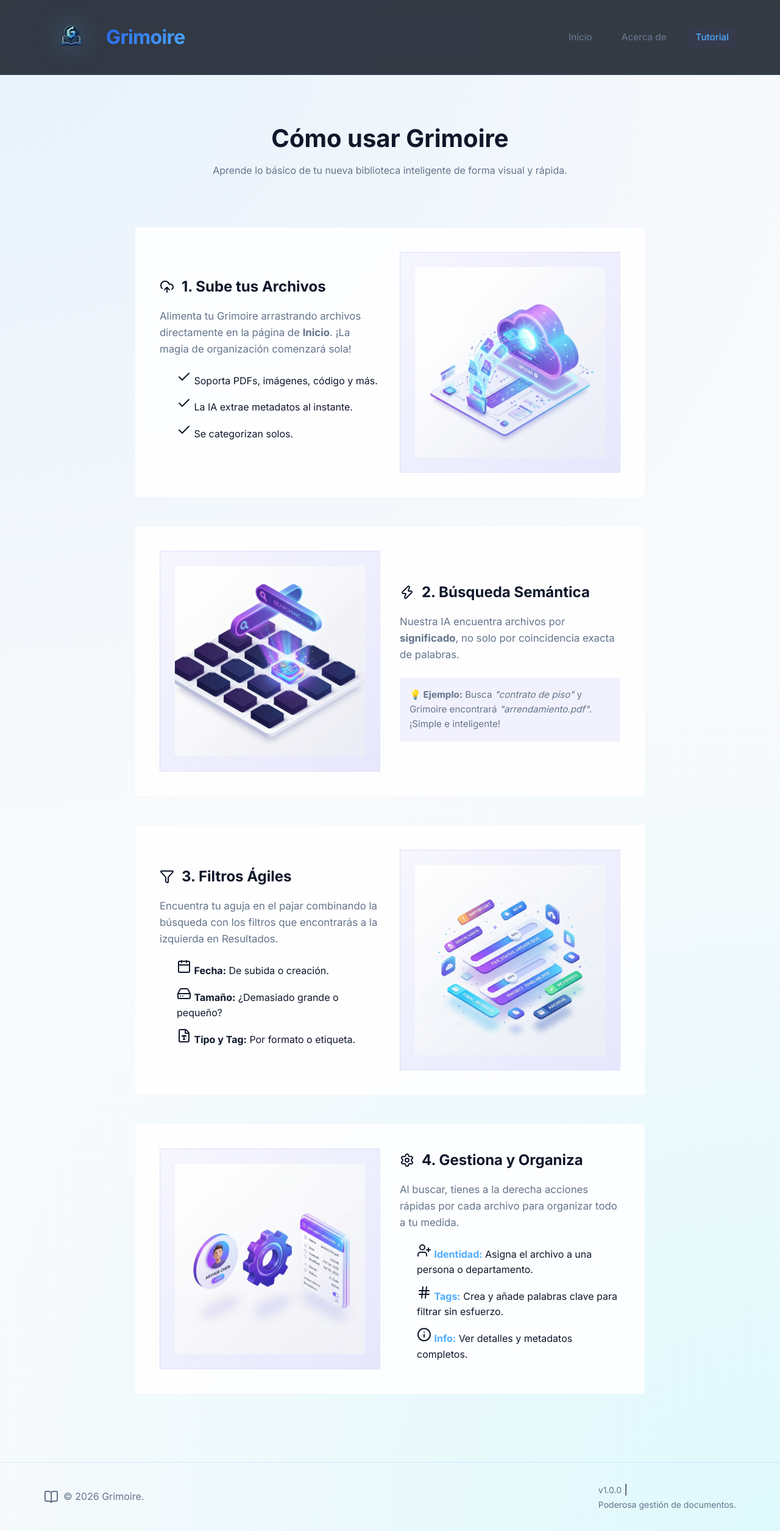
After one commit to Hugoiglesiasdiaz/Grimoire, a Flask app: page /tutorial in a window 1280 px wide. The commit adds this page. Shown: the whole page at 61% size. Run offline with Flask 3, Linux system fonts and the light colour scheme.

Commit message:
Pagina tutorial
Pagina tutorial

```diff
--- a/app.py
+++ b/app.py
@@ -302,6 +302,10 @@ def upload_file():
 @app.route('/about')
 def about():
     return render_template('about.html')
+
+@app.route('/tutorial')
+def tutorial():
+    return render_template('tutorial.html')
 
 @app.route('/login', methods=['GET', 'POST'])
 def login_page():
--- a/templates/about.html
+++ b/templates/about.html
@@ -27,6 +27,7 @@
             <ul class="nav-links">
                 <li><a href="/">Inicio</a></li>
                 <li><a href="/about" class="active">Acerca de</a></li>
+                <li><a href="/tutorial">Tutorial</a></li>
             </ul>
         </nav>
     </header>
--- a/templates/admin.html
+++ b/templates/admin.html
@@ -122,6 +122,7 @@
             <ul class="nav-links">
                 <li><a href="/">Inicio</a></li>
                 <li><a href="/about">Acerca de</a></li>
+                <li><a href="/tutorial">Tutorial</a></li>
                 {% if user %}
                 <li>
                     <div class="user-badge" id="user-badge">
--- a/templates/results.html
+++ b/templates/results.html
@@ -34,6 +34,7 @@
             <ul class="nav-links">
                 <li><a href="/">Inicio</a></li>
                 <li><a href="/about" class="text-muted">Acerca de</a></li>
+                <li><a href="/tutorial" class="text-muted">Tutorial</a></li>
                 {% if user and user.is_admin %}
                 <li><a href="/admin" class="text-muted">Administración</a></li>
                 {% endif %}
--- /dev/null
+++ b/templates/tutorial.html
@@ -0,0 +1,249 @@
+<!DOCTYPE html>
+<html lang="es">
+
+<head>
+    <meta charset="UTF-8">
+    <meta name="viewport" content="width=device-width, initial-scale=1.0">
+    <title>Grimoire - Tutorial</title>
+
+    <!-- Google Fonts: Inter -->
+    <link rel="preconnect" href="https://fonts.googleapis.com">
+    <link rel="preconnect" href="https://fonts.gstatic.com" crossorigin>
+    <link href="https://fonts.googleapis.com/css2?family=Inter:wght@300;400;500;600;700&display=swap" rel="stylesheet">
+
+    <!-- Lucide Icons -->
+    <script src="https://unpkg.com/lucide@latest"></script>
+
+    <link rel="stylesheet" href="{{ url_for('static', filename='style.css') }}">
+    <style>
+        .tutorial-page {
+            max-width: 900px;
+            margin: 0 auto;
+            padding-bottom: 4rem;
+        }
+
+        .tutorial-header {
+            text-align: center;
+            margin-bottom: 3rem;
+            padding: 2rem 0;
+            border-bottom: 1px solid var(--border-color);
+        }
+
+        .tutorial-header h2 {
+            font-size: 2.5rem;
+            color: var(--text-main);
+            margin-bottom: 0.5rem;
+        }
+
+        .tutorial-card {
+            display: grid;
+            grid-template-columns: 1fr;
+            gap: 2rem;
+            margin-bottom: 3rem;
+            background: var(--bg-card);
+            padding: 2.5rem;
+            border-radius: var(--radius-lg);
+            border: 1px solid var(--border-color);
+            box-shadow: var(--shadow-sm);
+            align-items: center;
+        }
+
+        @media (min-width: 768px) {
+            .tutorial-card {
+                grid-template-columns: 1fr 1fr;
+            }
+
+            .tutorial-card:nth-child(even) .tutorial-content {
+                order: -1;
+            }
+        }
+
+        .tutorial-image-wrapper {
+            width: 100%;
+            border-radius: var(--radius-md);
+            overflow: hidden;
+            display: flex;
+            justify-content: center;
+            align-items: center;
+            background: linear-gradient(135deg, rgba(99, 102, 241, 0.05), rgba(99, 102, 241, 0.15));
+            border: 1px solid rgba(99, 102, 241, 0.1);
+            padding: 1.5rem;
+        }
+
+        .tutorial-image {
+            width: 100%;
+            max-width: 320px;
+            height: auto;
+            object-fit: contain;
+            border-radius: var(--radius-sm);
+            box-shadow: var(--shadow-md);
+            transition: transform 0.3s ease;
+        }
+
+        .tutorial-image:hover {
+            transform: translateY(-5px);
+        }
+
+        .tutorial-content h3 {
+            display: flex;
+            align-items: center;
+            gap: 0.75rem;
+            color: var(--primary-color);
+            font-size: 1.5rem;
+            margin-bottom: 1rem;
+        }
+
+        .tutorial-content p {
+            line-height: 1.6;
+            margin-bottom: 1rem;
+            color: var(--text-muted);
+            font-size: 1.05rem;
+        }
+
+        .tutorial-list {
+            list-style: none;
+            padding-left: 0;
+            margin-top: 1.25rem;
+        }
+
+        .tutorial-list li {
+            position: relative;
+            padding-left: 1.75rem;
+            margin-bottom: 0.75rem;
+            color: var(--text-main);
+        }
+
+        .tutorial-list li i {
+            position: absolute;
+            left: 0;
+            top: 2px;
+            color: var(--primary-color);
+            width: 18px;
+            height: 18px;
+        }
+
+        .tip-box {
+            background: rgba(99, 102, 241, 0.08);
+            border-left: 4px solid var(--primary-color);
+            padding: 1rem;
+            border-radius: 0 var(--radius-md) var(--radius-md) 0;
+            margin-top: 1.5rem;
+            font-size: 0.95rem;
+            color: var(--text-muted);
+        }
+    </style>
+</head>
+
+<body>
+    <header class="glass-header">
+        <nav class="nav-container">
+            <div class="logo">
+                <img src="{{ url_for('static', filename='Icon.png') }}" class="logo-icon">
+                <h1>Grimoire</h1>
+            </div>
+            <ul class="nav-links">
+                <li><a href="/">Inicio</a></li>
+                <li><a href="/about">Acerca de</a></li>
+                <li><a href="/tutorial" class="active">Tutorial</a></li>
+            </ul>
+        </nav>
+    </header>
+
+    <main class="page-container tutorial-page">
+        <div class="tutorial-header">
+            <h2>Cómo usar Grimoire</h2>
+            <p class="text-muted">Aprende lo básico de tu nueva biblioteca inteligente de forma visual y rápida.</p>
+        </div>
+
+        <section class="tutorial-card">
+            <div class="tutorial-image-wrapper">
+                <img src="{{ url_for('static', filename='img/tutorial_upload.png') }}" alt="Subir documentos"
+                    class="tutorial-image">
+            </div>
+            <div class="tutorial-content">
+                <h3><i data-lucide="upload-cloud"></i> 1. Sube tus Archivos</h3>
+                <p>Alimenta tu Grimoire arrastrando archivos directamente en la página de <strong>Inicio</strong>. ¡La
+                    magia de organización comenzará sola!</p>
+                <ul class="tutorial-list">
+                    <li><i data-lucide="check"></i> Soporta PDFs, imágenes, código y más.</li>
+                    <li><i data-lucide="check"></i> La IA extrae metadatos al instante.</li>
+                    <li><i data-lucide="check"></i> Se categorizan solos.</li>
+                </ul>
+            </div>
+        </section>
+
+        <section class="tutorial-card">
+            <div class="tutorial-image-wrapper">
+                <img src="{{ url_for('static', filename='img/tutorial_search.png') }}" alt="Búsqueda Semántica"
+                    class="tutorial-image">
+            </div>
+            <div class="tutorial-content">
+                <h3><i data-lucide="zap"></i> 2. Búsqueda Semántica</h3>
+                <p>Nuestra IA encuentra archivos por <strong>significado</strong>, no solo por coincidencia exacta de
+                    palabras.</p>
+                <div class="tip-box">
+                    <strong>💡 Ejemplo:</strong> Busca <em>"contrato de piso"</em> y Grimoire encontrará
+                    <em>"arrendamiento.pdf"</em>. ¡Simple e inteligente!
+                </div>
+            </div>
+        </section>
+
+        <section class="tutorial-card">
+            <div class="tutorial-image-wrapper">
+                <img src="{{ url_for('static', filename='img/tutorial_filter.png') }}" alt="Filtros"
+                    class="tutorial-image">
+            </div>
+            <div class="tutorial-content">
+                <h3><i data-lucide="filter"></i> 3. Filtros Ágiles</h3>
+                <p>Encuentra tu aguja en el pajar combinando la búsqueda con los filtros que encontrarás a la izquierda
+                    en Resultados.</p>
+                <ul class="tutorial-list">
+                    <li><i data-lucide="calendar"></i> <strong>Fecha:</strong> De subida o creación.</li>
+                    <li><i data-lucide="hard-drive"></i> <strong>Tamaño:</strong> ¿Demasiado grande o pequeño?</li>
+                    <li><i data-lucide="file-type"></i> <strong>Tipo y Tag:</strong> Por formato o etiqueta.</li>
+                </ul>
+            </div>
+        </section>
+
+        <section class="tutorial-card">
+            <div class="tutorial-image-wrapper">
+                <img src="{{ url_for('static', filename='img/tutorial_manage.png') }}" alt="Gestión de Metadatos"
+                    class="tutorial-image">
+            </div>
+            <div class="tutorial-content">
+                <h3><i data-lucide="settings"></i> 4. Gestiona y Organiza</h3>
+                <p>Al buscar, tienes a la derecha acciones rápidas por cada archivo para organizar todo a tu medida.</p>
+                <ul class="tutorial-list">
+                    <li><i data-lucide="user-plus"></i> <strong class="text-primary">Identidad:</strong> Asigna el
+                        archivo a una persona o departamento.</li>
+                    <li><i data-lucide="hash"></i> <strong class="text-primary">Tags:</strong> Crea y añade palabras
+                        clave para filtrar sin esfuerzo.</li>
+                    <li><i data-lucide="info"></i> <strong class="text-primary">Info:</strong> Ver detalles y metadatos
+                        completos.</li>
+                </ul>
+            </div>
+        </section>
+
+    </main>
+
+    <footer class="site-footer">
+        <div class="footer-content">
+            <div class="footer-logo">
+                <i data-lucide="book-open" class="text-muted"></i>
+                <span class="text-muted">&copy; 2026 Grimoire.</span>
+            </div>
+            <div class="footer-info">
+                <span class="text-muted text-sm">v1.0.0</span>
+                <span class="separator">|</span>
+                <p class="text-muted text-sm">Poderosa gestión de documentos.</p>
+            </div>
+        </div>
+    </footer>
+
+    <!-- Initialize Icons Workspace -->
+    <script>
+        lucide.createIcons();
+    </script>
+</body>
+
+</html>
```
Also changed, not shown: templates/index.html (+16 -7 lines), static/img/tutorial_filter.png (added), static/img/tutorial_manage.png (added), static/img/tutorial_search.png (added), static/img/tutorial_upload.png (added).
